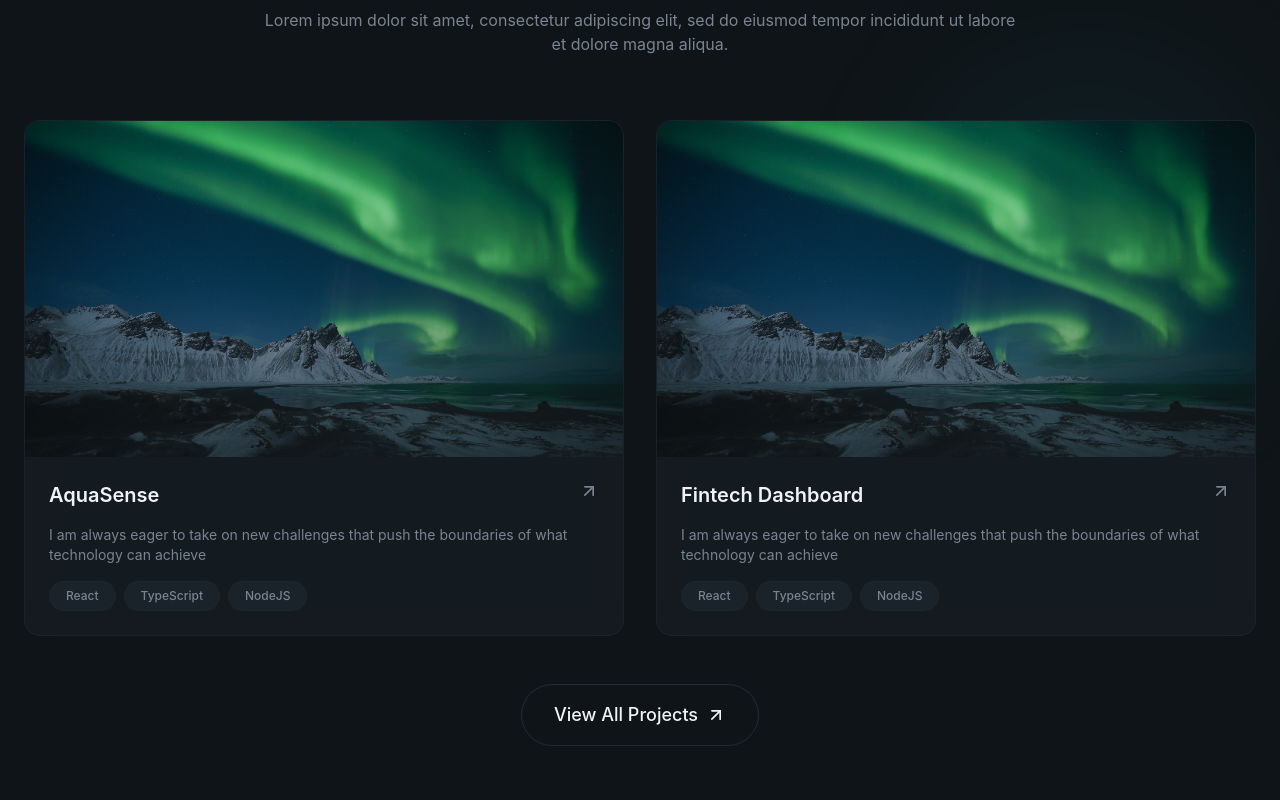
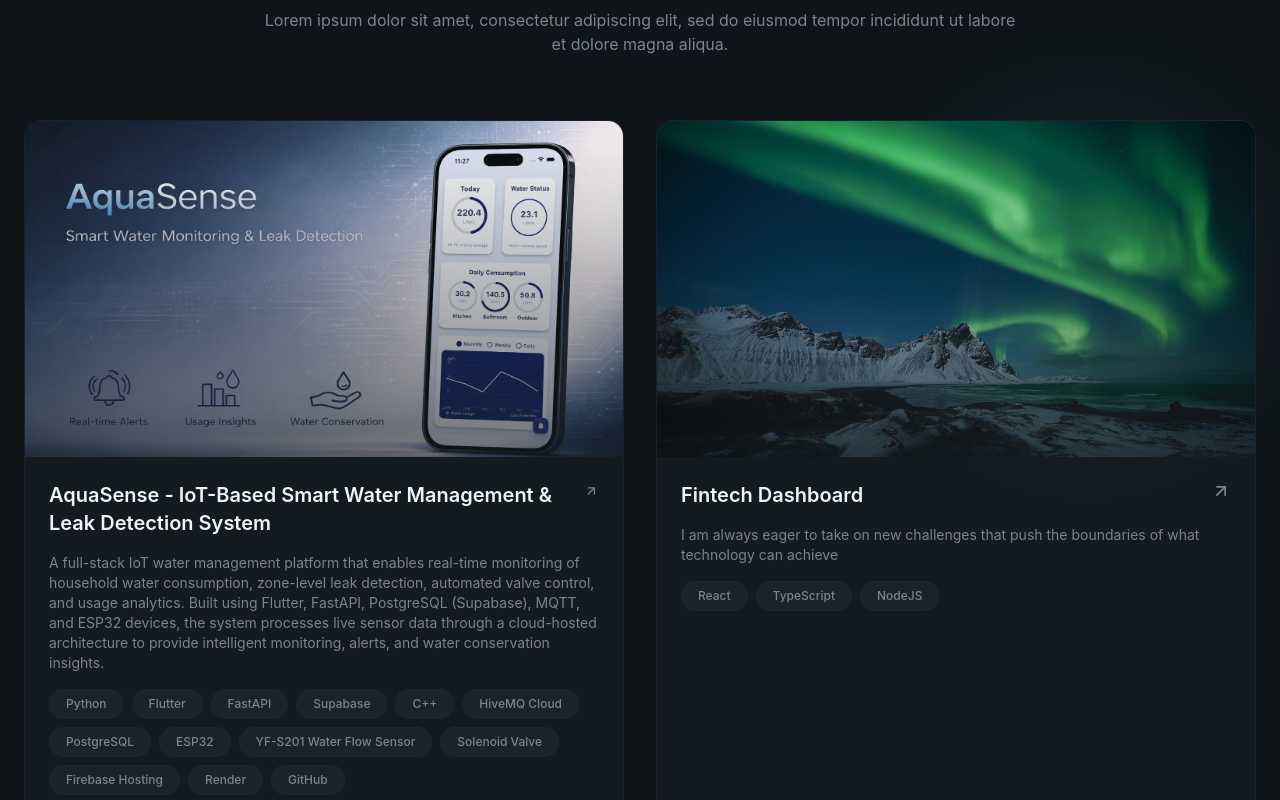
Before and after one commit to Ishan101-hub/DEV-PERSONAL-PORTFOLIO, a React (Vite) app: page / in a window 1280 px wide. Shown: the part 2360-3160 px from the top of the page. Built offline with nearby package versions, Linux system fonts and the light colour scheme.

Commit message:
Added Aquasese project to section

```diff
--- a/src/sections/Projects.jsx
+++ b/src/sections/Projects.jsx
@@ -6,12 +6,12 @@ import { useState } from "react";
 
 const projects = [
     {
-        title: "AquaSense",
-        description: "I am always eager to take on new challenges that push the boundaries of what technology can achieve",
-        image: "/projects/project.jpg",
-        tags: ["React", "TypeScript", "NodeJS"],
-        link: "#",
-        github: "#",
+        title: "AquaSense - IoT-Based Smart Water Management & Leak Detection System",
+        description: "A full-stack IoT water management platform that enables real-time monitoring of household water consumption, zone-level leak detection, automated valve control, and usage analytics. Built using Flutter, FastAPI, PostgreSQL (Supabase), MQTT, and ESP32 devices, the system processes live sensor data through a cloud-hosted architecture to provide intelligent monitoring, alerts, and water conservation insights.",
+        image: "/projects/aquasense.png",
+        tags: ["Python", "Flutter", "FastAPI", "Supabase", "C++", "HiveMQ Cloud", "PostgreSQL", "ESP32", "YF-S201 Water Flow Sensor", "Solenoid Valve", "Firebase Hosting", "Render", "GitHub"],
+        link: "https://aquasense-sdgp.web.app/",
+        github: "https://github.com/Ishan101-hub/sdgp-se24-aquasense-mobile",
     },
     {
         title: "Fintech Dashboard",
```
Also changed, not shown: public/projects/aquasense.png (added), 1 other file (tests, documents, lock files or other folders).
